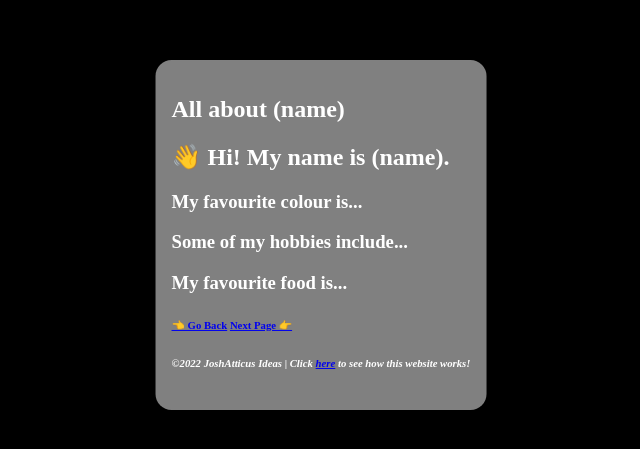
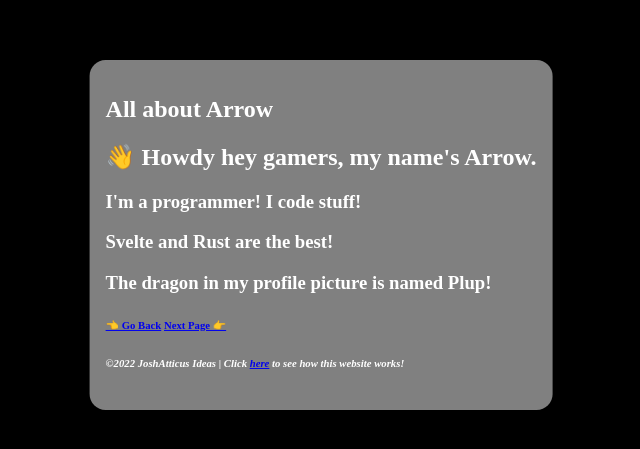
Before and after one commit to ArrowAced/feeling-o-meterg, a plain HTML site: page about.html in a window 1280 px wide. Shown: the part 165-614 px from the top of the page, without its empty margins (319-959 px from the left). Drawn offline with Linux system fonts and the light colour scheme.

Commit message:
Update about.html

```diff
--- a/about.html
+++ b/about.html
@@ -1,6 +1,6 @@
 <html>
   <head>
-    <title>About (name)</title>
+    <title>About Arrow</title>
     <link rel="apple-touch-icon" sizes="180x180" href="/feeling-o-meter/manifest/apple-touch-icon.png">
     <link rel="icon" type="image/png" sizes="32x32" href="/feeling-o-meter/manifest/favicon-32x32.png">
     <link rel="icon" type="image/png" sizes="194x194" href="/feeling-o-meter/manifest/favicon-194x194.png">
@@ -34,12 +34,11 @@
         transform: translate(-50%, -50%) }
   </style>
   <section>
-    <h1>All about (name)</h1>
-    <h2>👋 Hi! My name is (name).</h2>
-    <!--Use <h3> to insert some facts about yourself-->
-    <h3>My favourite colour is...</h3>
-    <h3>Some of my hobbies include...</h3>
-    <h3>My favourite food is...</h3>
+    <h1>All about Arrow</h1>
+    <h2>👋 Howdy hey gamers, my name's Arrow.</h2>
+    <h3>I'm a programmer! I code stuff!</h3>
+    <h3>Svelte and Rust are the best!</h3>
+    <h3>The dragon in my profile picture is named Plup!</h3>
     <h6><a href="index.html">👈 Go Back</a> <a href="contact.html">Next Page 👉</a></h6>
     <h6><i>©2022 JoshAtticus Ideas</i> | <i>Click <a href="https://github.com/JoshAtticus/feeling-o-meter" target="_blank">here</a> to see how this website works!</i></h6>
   </section>
```
